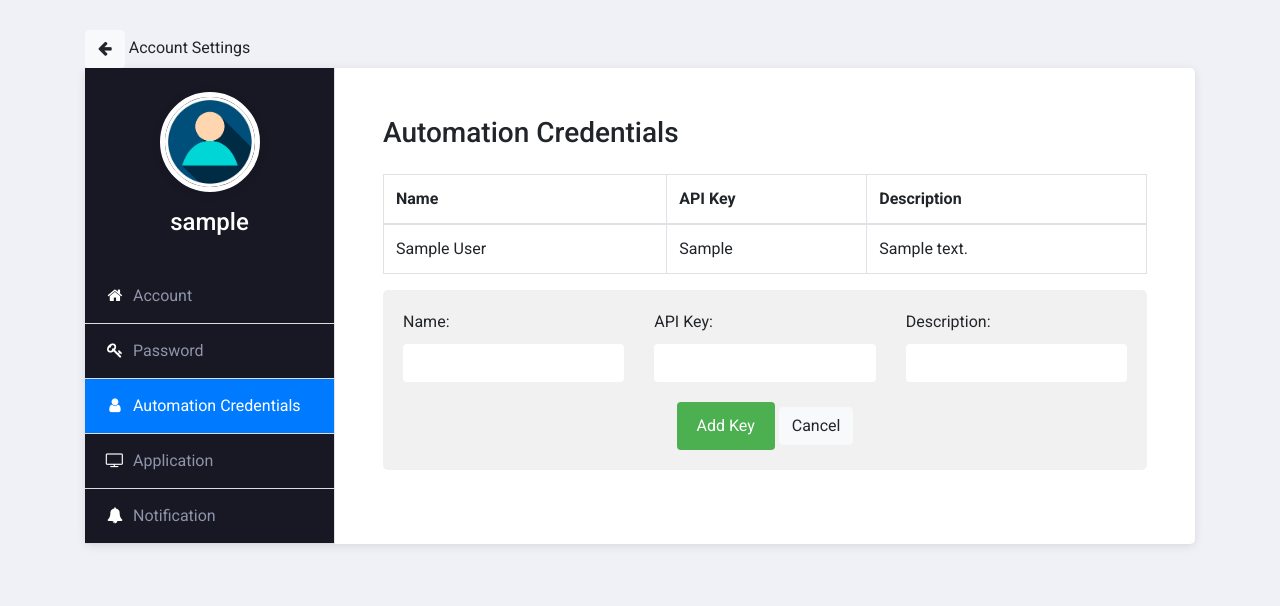
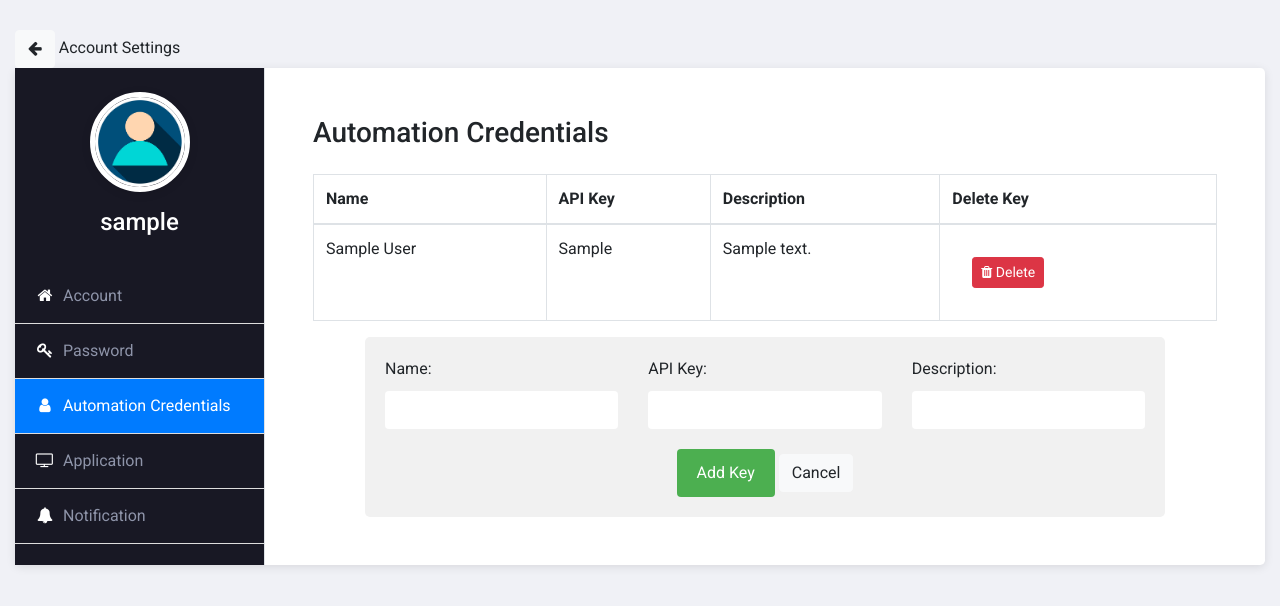
Before and after one commit to Kamlesh480/django_dashbaord, a Django app: page /settings in a window 1280 px wide, after a click on "Automation Credentials". Shown: the top 606 px of the page. Run offline with Django 4.2, Linux system fonts and the light colour scheme; a user stored in the database is signed in; tables that the repository leaves empty hold one stand-in row (values such as "Sample post"); some libraries are stand-ins or nearby versions.

Commit message:
added function to delete the key from Ui

```diff
--- a/support_dashboard/static/account_settings/css/style.css
+++ b/support_dashboard/static/account_settings/css/style.css
@@ -57,6 +57,14 @@ form {
   border-radius: 5px;
 }
 
+.form_for_delete_button {
+  max-width: 800px;
+  margin: auto;
+  padding: 20px;
+  background-color: #ffffff;
+  border-radius: 5px;
+}
+
 label {
   display: block;
   margin-bottom: 10px;
@@ -90,3 +98,9 @@ input[type="submit"] {
 input[type="submit"]:hover {
   background-color: #45a049;
 }
+
+@media (min-width: 1200px) {
+  .container {
+    max-width: 1350px;
+  }
+}
--- a/support_dashboard/templates/user_settings.html
+++ b/support_dashboard/templates/user_settings.html
@@ -233,15 +233,97 @@
                     <th>Name</th>
                     <th>API Key</th>
                     <th>Description</th>
+                    <th>Delete Key</th>
                   </tr>
                 </thead>
                 <tbody>
-                  {% for credentials in credentials_list %}
+                  {% for credential in credentials_list %}
                   <tr>
-                    <td>{{ credentials.name }}</td>
-                    <td>{{ credentials.api_key }}</td>
-                    <td>{{ credentials.description }}</td>
+                    <td>{{ credential.name|truncatechars:20 }}</td>
+                    <td>{{ credential.api_key|truncatechars:20 }}</td>
+                    <td>{{ credential.description|truncatechars:20 }}</td>
+                    <td>
+                      <form
+                        method="post"
+                        class="form_for_delete_button"
+                        action="settings"
+                      >
+                        {% csrf_token %}
+                        <input
+                          type="hidden"
+                          name="credential_id"
+                          value="{{ credential.id }}"
+                        />
+                        <button
+                          type="button"
+                          class="btn btn-danger btn-sm delete-button"
+                          data-toggle="modal"
+                          data-target="#deleteModal{{ credential.id }}"
+                        >
+                          <i class="fa fa-trash"></i> Delete
+                        </button>
+                      </form>
+
+                      <!-- Delete confirmation modal -->
+                      <div
+                        class="modal fade"
+                        id="deleteModal{{ credential.id }}"
+                        tabindex="-1"
+                        role="dialog"
+                        aria-labelledby="deleteModalLabel"
+                        aria-hidden="true"
+                      >
+                        <div class="modal-dialog" role="document">
+                          <div class="modal-content">
+                            <div class="modal-header">
+                              <h5 class="modal-title" id="deleteModalLabel">
+                                Delete API Key
+                              </h5>
+                              <button
+                                type="button"
+                                class="close"
+                                data-dismiss="modal"
+                                aria-label="Close"
+                              >
+                                <span aria-hidden="true">&times;</span>
+                              </button>
+                            </div>
+                            <div class="modal-body">
+                              <p>Are you sure you want to delete?</p>
+                            </div>
+                            <div class="modal-footer">
+                              <form
+                                method="post"
+                                action="settings"
+                                class="form_for_delete_button"
+                              >
+                                {% csrf_token %}
+                                <input
+                                  type="hidden"
+                                  name="credential_id"
+                                  value="{{ credential.id }}"
+                                />
+                                <input
+                                  type="submit"
+                                  name="delete_key"
+                                  value="Yes"
+                                  class="btn btn-danger"
+                                />
+                                <button
+                                  type="button"
+                                  class="btn btn-secondary"
+                                  data-dismiss="modal"
+                                >
+                                  No
+                                </button>
+                              </form>
+                            </div>
+                          </div>
+                        </div>
+                      </div>
+                    </td>
                   </tr>
+
                   {% empty %}
                   <tr>
                     <td colspan="3">No credentials found.</td>
@@ -293,20 +375,27 @@
                   <div class="col-md-12 text-center">
                     <input
                       type="submit"
+                      name="add_key"
                       value="Add Key"
                       class="btn btn-primary"
                     />
-                    <button class="btn btn-light">Cancel</button>
+                    <button
+                      class="btn btn-light"
+                      onclick="clearFields()"
+                      type="button"
+                    >
+                      Cancel
+                    </button>
+                    <script>
+                      function clearFields() {
+                        document.getElementsByName("name")[0].value = "";
+                        document.getElementsByName("description")[0].value = "";
+                        document.getElementsByName("api_key")[0].value = "";
+                      }
+                    </script>
                   </div>
                 </div>
               </form>
-
-              {% comment %}
-              <div>
-                <button class="btn btn-primary">Update</button>
-                <button class="btn btn-light">Cancel</button>
-              </div>
-              {% endcomment %}
             </div>
             <div
               class="tab-pane fade"
--- a/support_dashboard/user_setting/views.py
+++ b/support_dashboard/user_setting/views.py
@@ -8,21 +8,29 @@ from django.http import HttpResponseRedirect
 @login_required
 def settings(request):
     if request.method == "POST":
-        # get data from form
-        name = request.POST["name"]
-        description = request.POST["description"]
-        api_key = request.POST["api_key"]
+        if "add_key" in request.POST:
+            # get data from form
+            name = request.POST["name"]
+            description = request.POST["description"]
+            api_key = request.POST["api_key"]
 
-        # create new credential object
-        credential = AutomationCredentials(
-            user=request.user,
-            name=name,
-            description=description,
-            api_key=api_key,
-        )
-        print("wow we have our API cred: {}".format(credential))
-        # save credential to database
-        credential.save()
+            # create new credential object
+            credential = AutomationCredentials(
+                user=request.user,
+                name=name,
+                description=description,
+                api_key=api_key,
+            )
+
+            # save credential to database
+            credential.save()
+
+        elif "delete_key" in request.POST:
+            # get credential ID from form
+            credential_id = request.POST["credential_id"]
+
+            # delete credential from database
+            AutomationCredentials.objects.filter(id=credential_id).delete()
 
         # redirect to success page
         request.session["previous_url"] = request.META.get("HTTP_REFERER")
```
